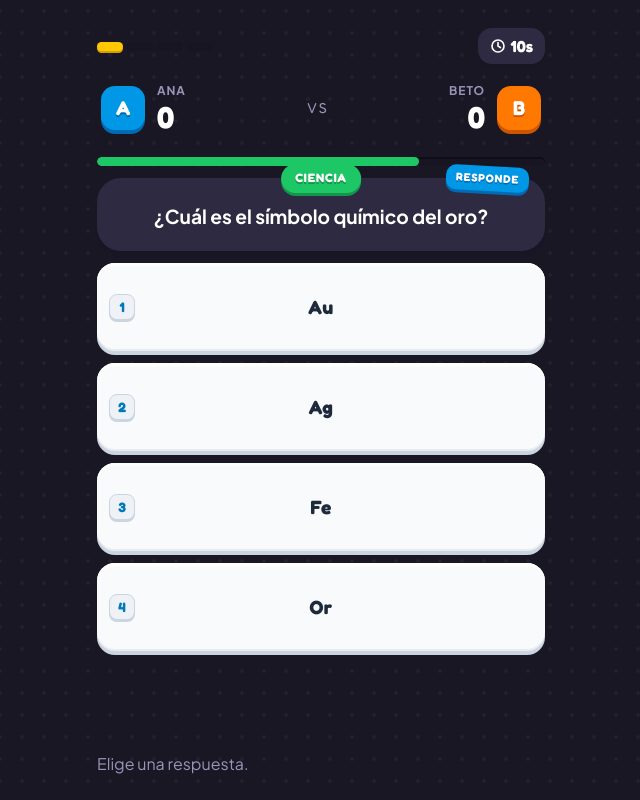
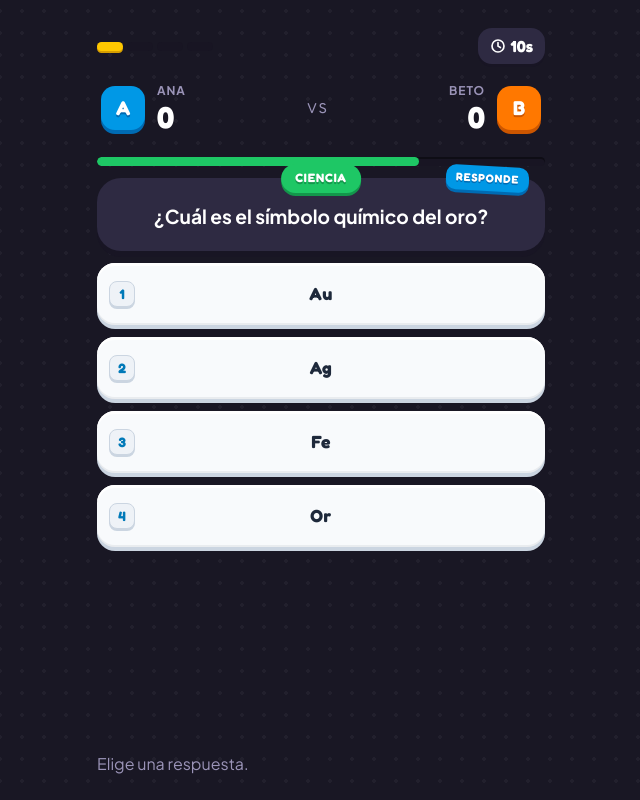
Before and after one commit to Fernandooxz1/Omnisapiens, a SvelteKit app in the folder frontend/: page /play in a window 1280 px wide. Shown: the whole page, without its empty margins (319-959 px from the left). Built offline with nearby package versions, Linux system fonts and the light colour scheme.

Commit message:
fix(ui): respuestas mas bajas (48-62px) y revelado sin flash

```diff
--- a/frontend/src/app.css
+++ b/frontend/src/app.css
@@ -652,9 +652,9 @@ input {
 	align-items: center;
 	justify-content: center;
 	width: 100%;
-	min-height: 56px;
-	max-height: 88px;
-	padding: 12px 18px;
+	min-height: 48px;
+	max-height: 62px;
+	padding: 10px 18px;
 	border: 0;
 	border-radius: var(--r-tile);
 	background: var(--tile-bg);
@@ -664,8 +664,7 @@ input {
 	user-select: none;
 	transition:
 		transform 0.07s cubic-bezier(0.34, 1.56, 0.64, 1),
-		box-shadow 0.07s ease,
-		background 0.15s ease;
+		box-shadow 0.07s ease;
 }
 
 .tile:hover:not(.is-locked) {
@@ -697,7 +696,7 @@ input {
 
 .tile__label {
 	font-family: var(--font-display);
-	font-size: 1.2rem;
+	font-size: 1.1rem;
 	font-weight: 700;
 	letter-spacing: 0.5px;
 }
```
Also changed, not shown: 1 other file (tests, documents, lock files or other folders).
